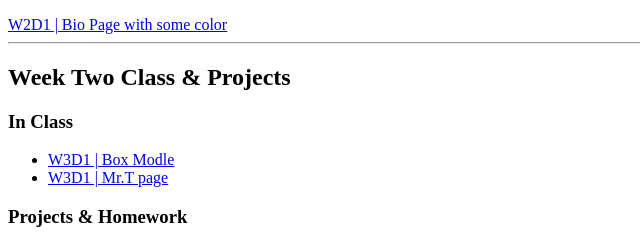
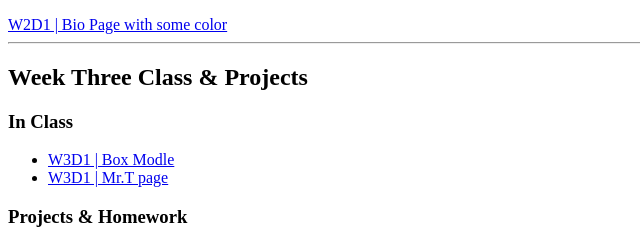
Before and after one commit to bobthefish29/SE137CSS, a plain HTML site: page index.html in a window 1280 px wide. Shown: the part 482-720 px from the top of the page, 0-640 px from the left. Drawn offline with Linux system fonts and the light colour scheme.

```diff
--- a/index.html
+++ b/index.html
@@ -47,7 +47,7 @@
     </div>
     <hr>
     <div>
-        <h2>Week Two Class & Projects</h2>
+        <h2>Week Three Class & Projects</h2>
         <div>
             <h3>In Class</h3>
             <ul>
```
